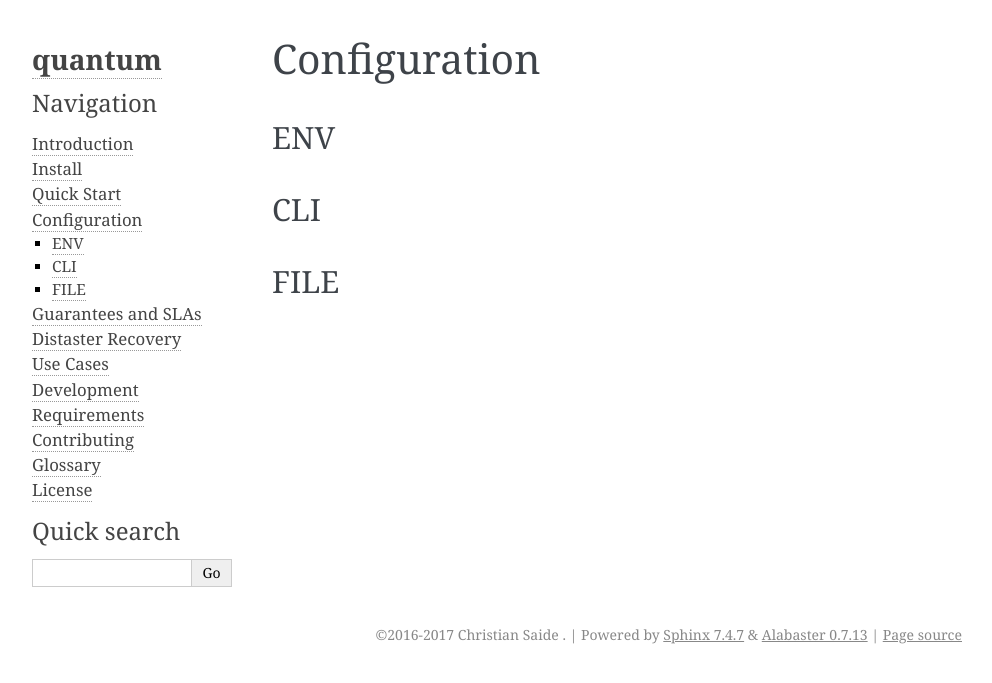
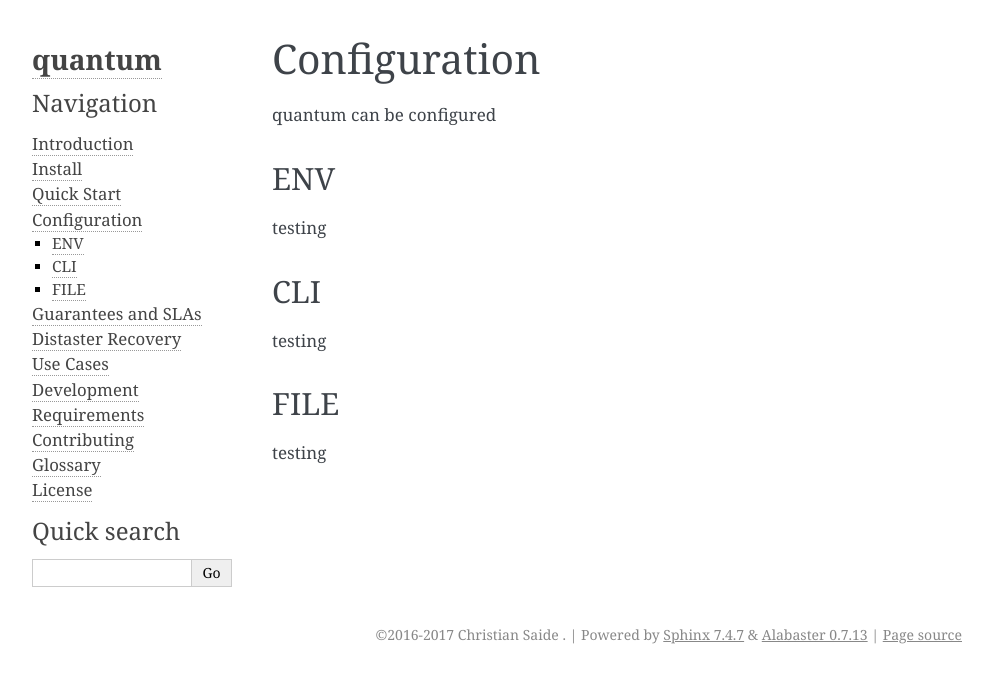
Before and after one commit to supernomad/quantum, a Sphinx documentation site: the page built from docs/configuration.rst, in a window 1280 px wide. Shown: the top 683 px of the page, without its empty margins (148-1140 px from the left). Built offline with Sphinx 7.4.7, drawn with Linux system fonts in a browser that asks for light colours; pages that are not in the unit, such as notebooks, are missing from menus.

```diff
--- a/docs/configuration.rst
+++ b/docs/configuration.rst
@@ -1,12 +1,20 @@
-=============
+*************
 Configuration
-=============
+*************
+
+quantum can be configured
 
 ENV
-"""
+===
+
+testing
 
 CLI
-"""
+===
+
+testing
 
 FILE
-""""
+====
+
+testing
```
